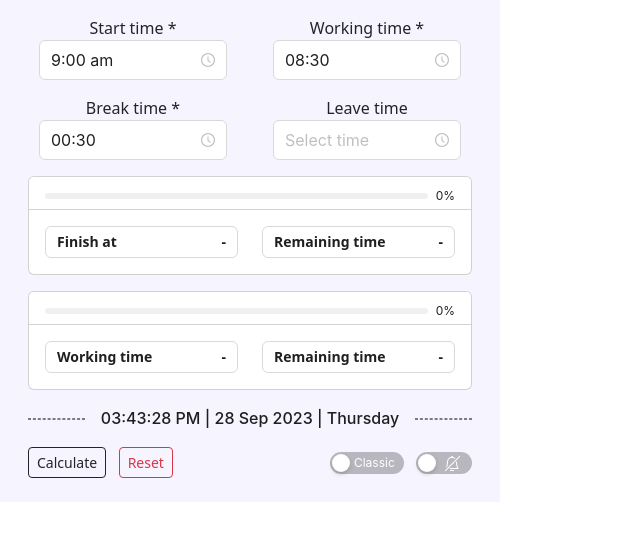
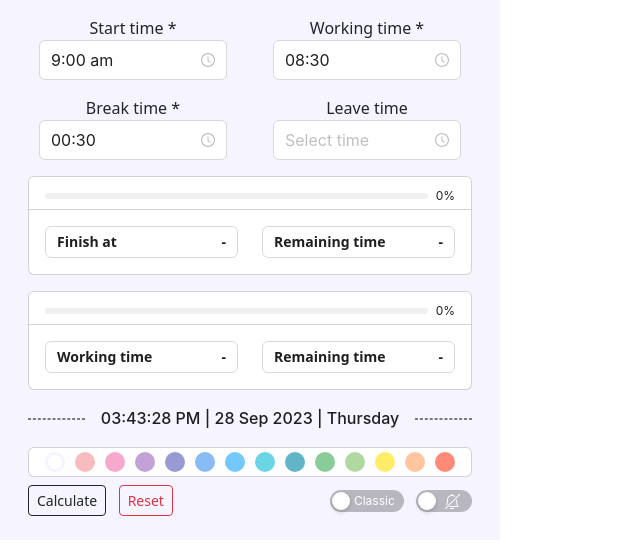
Before and after one commit to Harshil-Kaneria/Chrome-Extenison-Time-Calculator-V2, a React (Create React App) app: page / in a window 1280 px wide. Shown: the top 554 px of the page, without its empty margins (0-640 px from the left). Built offline with nearby package versions, Linux system fonts and the light colour scheme; no server answers; the HTML template or start-up script is replaced by a standard one.

Commit message:
adding color picker

```diff
--- a/package.json
+++ b/package.json
@@ -19,6 +19,7 @@
     "html-webpack-plugin": "^5.5.0",
     "react": "^18.2.0",
     "react-bootstrap": "^2.9.0",
+    "react-color": "^2.19.3",
     "react-dom": "^18.2.0",
     "react-scripts": "5.0.1",
     "typescript": "^4.9.4",
--- a/src/App.jsx
+++ b/src/App.jsx
@@ -1,8 +1,9 @@
 import React, { useState, useEffect, useRef } from "react";
 import "./App.css";
 import "bootstrap/dist/css/bootstrap.min.css";
-import { TimePicker, Progress, Input, Divider, Checkbox, Switch } from "antd";
-import { Row, Col, Container, Card, Alert } from "react-bootstrap";
+import { TimePicker, Progress, Input, Divider, Switch } from "antd";
+import { Row, Col, Container, Card } from "react-bootstrap";
+import { CirclePicker } from 'react-color'
 import dayjs from "dayjs";
 import duration from "dayjs/plugin/duration";
 dayjs.extend(duration);
@@ -16,8 +17,10 @@ const App = () => {
   let initUiModeData = {
     is_classic_mode: false,
     is_notification_on: false,
+    select_color : "#f5f4ff",
   };
   const [uiMode, setUiMode] = useState(initUiModeData);
+  const [allColors,setAllColors ] = useState(["#f5f4ff", "#f8bcc0", "#f6a9cc", "#c2a1d7", "#999ad4", "#89bbf6", "#73c9f9", "#6bd5e3", "#61b5c7", "#89cc98", "#b0d9a1", "#ffec68", "#ffc59e", "#ff8a78"])
 
   let initTimeData = {
     start_time: dayjs("09:00", "HH:mm"),
@@ -237,7 +240,7 @@ const App = () => {
 
   return (
     <>
-      <div className="main_body p-3">
+      <div className="main_body p-3" style={{backgroundColor:uiMode.select_color}}>
         <Container>
           <Row>
             <Col
@@ -566,6 +569,20 @@ const App = () => {
           <Divider className="mt-3 mb-3" dashed={true}>
             {currenTime}
           </Divider>
+
+          <Card className="mb-2">
+           <Row className="p-1 d-flex justify-content-center">
+            <CirclePicker
+              width="auto"
+              circleSize={20}
+              circleSpacing={10}
+              colors={allColors}
+              color={uiMode.select_color}
+              onChangeComplete={(color)=>{setUiMode({...uiMode,select_color:color.hex})}}
+            />
+           </Row>
+          </Card>
+
           <Row className="pb-2">
             <Col xxl={6} xl={6} lg={6} md={6} sm={6} xs={6}>
               <button
```
